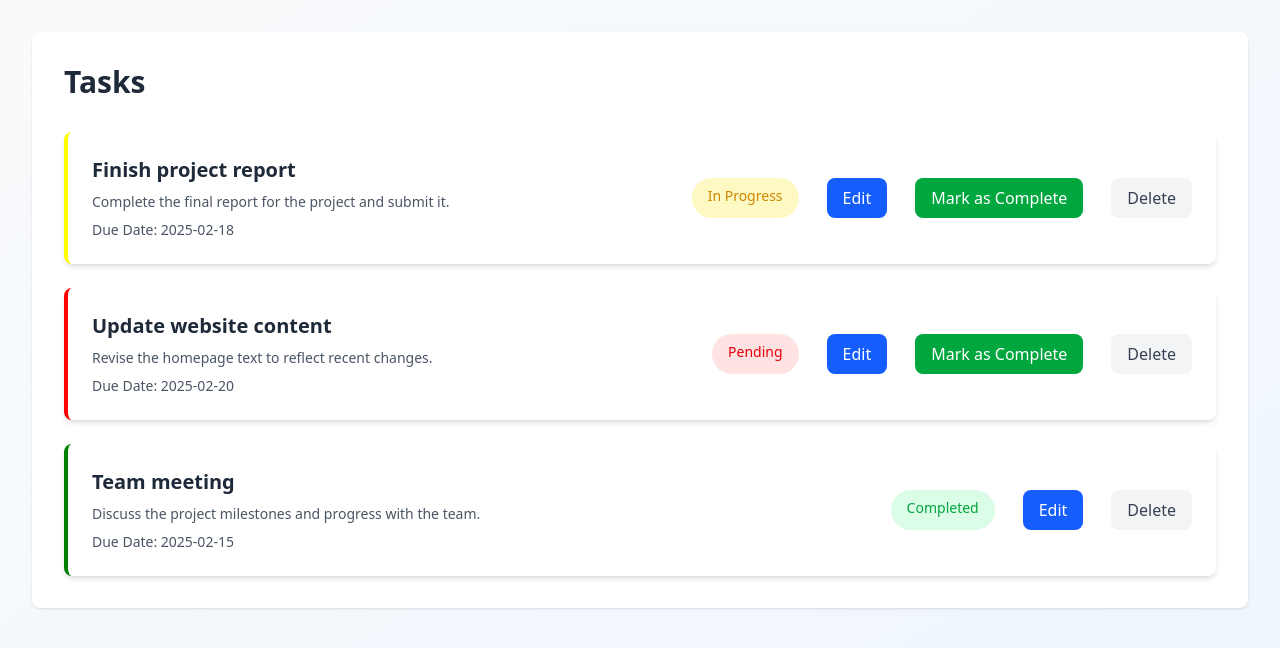
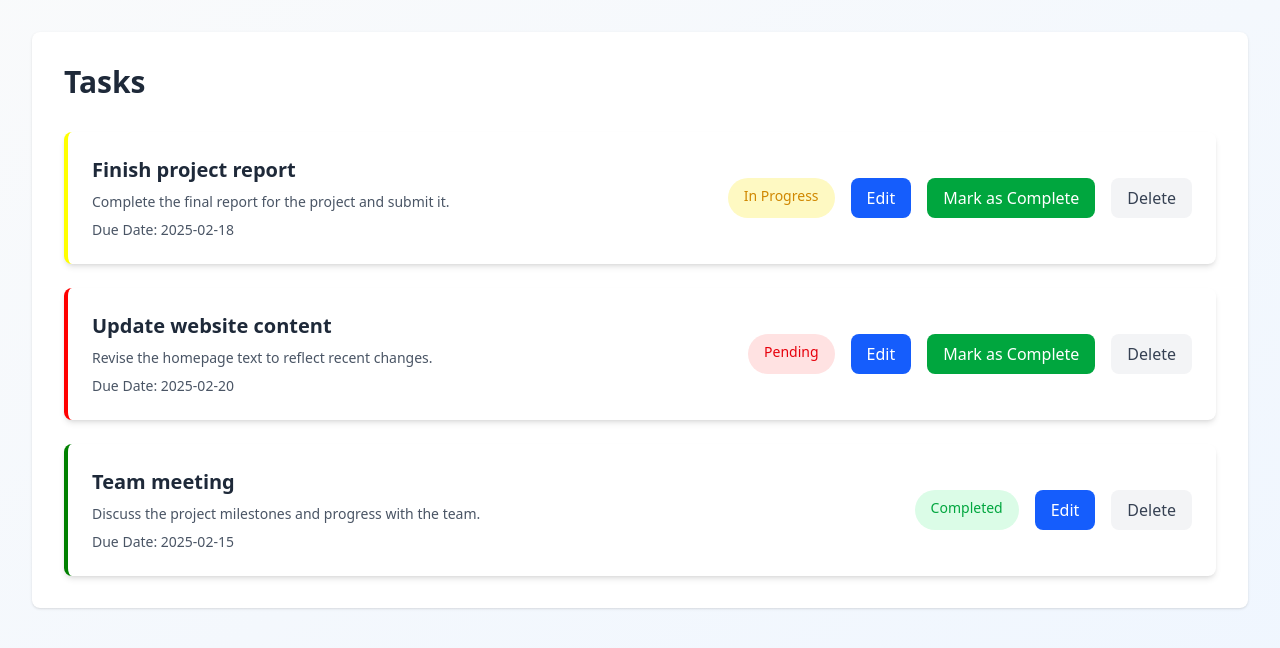
Before and after one commit to dennis-sabu/dashboardapp, a Next.js app: page /dashboard/tasks in a window 1280 px wide. Shown: the top 648 px of the page. Built offline with nearby package versions, Linux system fonts and the light colour scheme.

Commit message:
size adjusted

```diff
--- a/src/app/dashboard/tasks/page.tsx
+++ b/src/app/dashboard/tasks/page.tsx
@@ -53,9 +53,8 @@ const Tasks = () => {
                   <p className="text-sm text-gray-600 mt-2">{task.description}</p>
                   <p className="text-sm text-gray-600 mt-2">Due Date: {task.dueDate}</p>
                 </div>
-
 {/* Status Badge and Actions */}
-                <div className="flex flex-wrap sm:flex-nowrap space-y-2 sm:space-y-0 sm:space-x-7">
+<div className="flex flex-wrap sm:flex-nowrap gap-4">
   <span
     className={`px-4 py-2 text-center text-sm rounded-full ${
       task.status === 'Completed'
```
Lines whose indentation alone changed are shown as unchanged.
